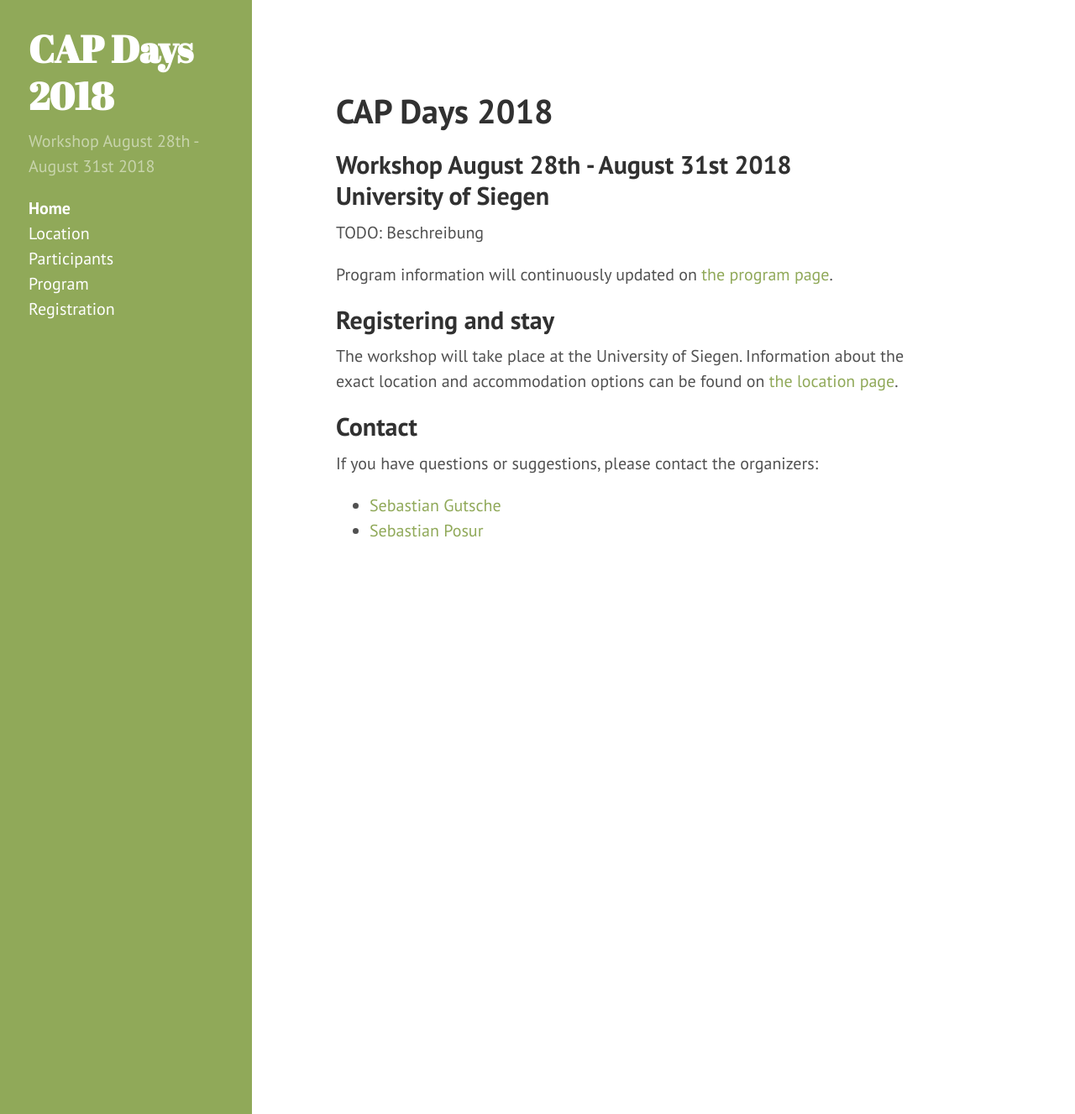
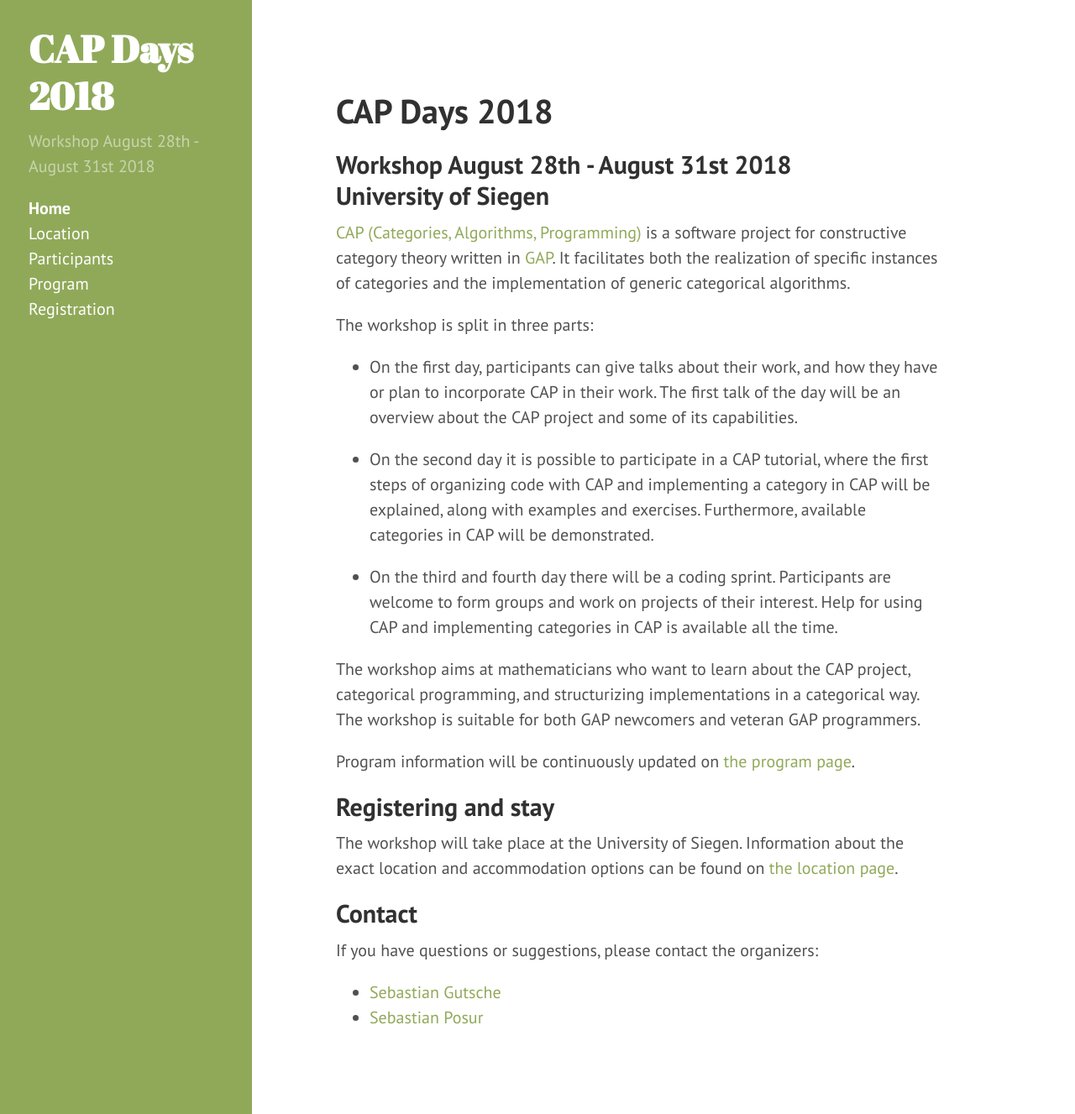
Before and after one commit to homalg-project/capdays-2018, a Jekyll site: the page built from index.md, in a window 1280 px wide and 1327 px high. Shown: the whole window at 84% size. Built offline with Jekyll 4.4.1, drawn with Linux system fonts in a browser that asks for light colours.

Commit message:
Program etc

```diff
--- a/index.md
+++ b/index.md
@@ -7,9 +7,29 @@
 
 ## {{ site.description }}<br> {{ site.location }}
 
-TODO: Beschreibung
+[CAP (Categories, Algorithms, Programming)](http://homalg-project.github.io/CAP_project)
+is a software project for constructive category theory written in [GAP](http://www.gap-system.org).
+It facilitates both the realization of specific instances of categories and the implementation of generic categorical algorithms.
 
-Program information will continuously updated on [the program page]({{ site.baseurl }}/program).
+The workshop is split in three parts:
+
+* On the first day, participants can give talks about their work, and how they have or plan to
+  incorporate CAP in their work. The first talk of the day will be an overview about the CAP project
+  and some of its capabilities.
+
+* On the second day it is possible to participate in a CAP tutorial, where the first steps
+  of organizing code with CAP and implementing a category in CAP will be explained, along
+  with examples and exercises. Furthermore, available categories in CAP will be demonstrated.
+
+* On the third and fourth day there will be a coding sprint. Participants are welcome
+  to form groups and work on projects of their interest. Help for using CAP and implementing
+  categories in CAP is available all the time.
+
+The workshop aims at mathematicians who want to learn about the CAP project,
+categorical programming, and structurizing implementations in a categorical way.
+The workshop is suitable for both GAP newcomers and veteran GAP programmers.
+
+Program information will be continuously updated on [the program page]({{ site.baseurl }}/program).
 
 ## Registering and stay
 
--- a/registration.html
+++ b/registration.html
@@ -1,7 +1,7 @@
 ---
 layout: page
 title: Registration
-registration_state: notyet
+registration_state: open
 form_api_token: 1a2b0f0bd444520d79687cb909d6d482
 ---
 
```
Also changed, not shown: program.md (+2 -2 lines).
